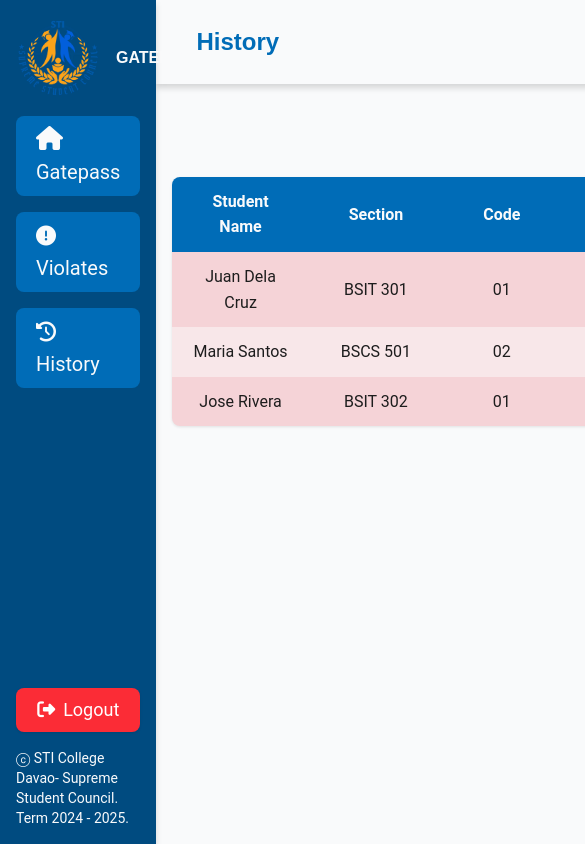
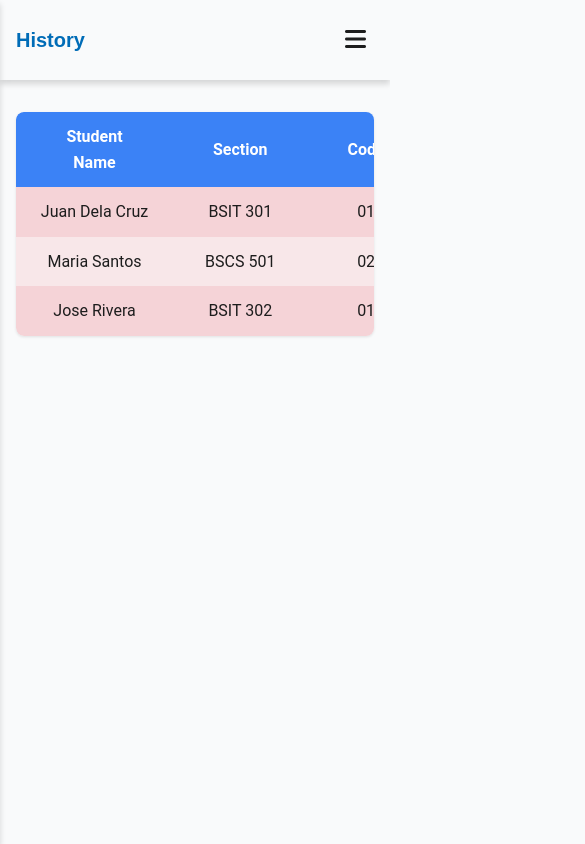
Before and after one commit to FlareDump/SSC-Events-Gatepass-System, a React (Vite) app: page /History in a window 390 px wide. Shown: the top 844 px of the page, 585 px wide, since content can reach past the window. Built offline with nearby package versions, Linux system fonts and the light colour scheme.

Commit message:
responsive update

```diff
--- a/src/History.jsx
+++ b/src/History.jsx
@@ -1,3 +1,4 @@
+import { useState } from 'react';
 import Navbar from './component/Navbar';
 import Sidebar from './component/Sidebar';
 import Violates from './component/Violates';
@@ -5,18 +6,47 @@ import History from './component/History';
 import './index.css';
 
 export default function App() {
+	const [sidebarOpen, setSidebarOpen] = useState(false);
+
+	const toggleSidebar = () => {
+		setSidebarOpen(!sidebarOpen);
+	};
+
+	const closeSidebar = () => {
+		setSidebarOpen(false);
+	};
+
 	return (
-		<div className="flex h-screen">
+		<div className="bg-accent grid h-screen grid-cols-1 lg:grid-cols-10">
+			{/* Mobile Overlay */}
+			{sidebarOpen && (
+				<div
+					className="bg-opacity-50 fixed inset-0 z-40 bg-black lg:hidden"
+					onClick={closeSidebar}
+				/>
+			)}
+
 			{/* Sidebar */}
-			<Sidebar />
+			<div
+				className={`fixed inset-y-0 left-0 z-50 col-span-0 w-full transform transition-transform duration-300 ease-in-out lg:relative lg:col-span-2 lg:translate-x-0 ${sidebarOpen ? 'translate-x-0' : '-translate-x-full'} `}
+			>
+				<Sidebar onClose={closeSidebar} />
+			</div>
 
 			{/* Main Area */}
-			<div className="flex flex-1 flex-col">
-				<Navbar name="History" />
-				<br /> <br /> <br />
-				<div className="flex-1 overflow-y-auto p-4">
-					<History />
-				</div>
+			<div className="col-span-1 min-w-0 flex-1 flex-col lg:col-span-8">
+				<Navbar
+					name="History"
+					onMenuClick={toggleSidebar}
+					className="sticky top-0 z-30"
+				/>
+
+				{/* Content Area */}
+				<main className="flex-1 lg:overflow-hidden">
+					<div className="p-4 sm:p-6 lg:p-8">
+						<History />
+					</div>
+				</main>
 			</div>
 		</div>
 	);
--- a/src/Home.jsx
+++ b/src/Home.jsx
@@ -16,7 +16,7 @@ export default function App() {
 	};
 
 	return (
-		<div className="bg-accent grid h-screen grid-cols-10 md:grid-cols-10">
+		<div className="bg-accent grid h-screen grid-cols-1 lg:grid-cols-10">
 			{/* Mobile Overlay */}
 			{sidebarOpen && (
 				<div
@@ -27,13 +27,13 @@ export default function App() {
 
 			{/* Sidebar */}
 			<div
-				className={`inset-y-0 left-0 z-50 col-span-2 w-full transform transition-transform duration-300 ease-in-out lg:static lg:inset-0 lg:translate-x-0 ${sidebarOpen ? 'translate-x-0' : '-translate-x-full'} `}
+				className={`fixed inset-y-0 left-0 z-50 col-span-0 w-full transform transition-transform duration-300 ease-in-out lg:relative lg:col-span-2 lg:translate-x-0 ${sidebarOpen ? 'translate-x-0' : '-translate-x-full'} `}
 			>
 				<Sidebar onClose={closeSidebar} />
 			</div>
 
 			{/* Main Area */}
-			<div className="col-span-8 min-w-0 flex-1 flex-col">
+			<div className="col-span-1 min-w-0 flex-1 flex-col lg:col-span-8">
 				<Navbar
 					name="Gatepass System"
 					onMenuClick={toggleSidebar}
--- a/src/Violates.jsx
+++ b/src/Violates.jsx
@@ -1,3 +1,4 @@
+import { useState } from 'react';
 import Navbar from './component/Navbar';
 import Sidebar from './component/Sidebar';
 import Violates from './component/Violates';
@@ -5,18 +6,47 @@ import History from './component/History';
 import './index.css';
 
 export default function App() {
+	const [sidebarOpen, setSidebarOpen] = useState(false);
+
+	const toggleSidebar = () => {
+		setSidebarOpen(!sidebarOpen);
+	};
+
+	const closeSidebar = () => {
+		setSidebarOpen(false);
+	};
+
 	return (
-		<div className="flex h-screen">
+		<div className="bg-accent grid h-screen grid-cols-1 lg:grid-cols-10">
+			{/* Mobile Overlay */}
+			{sidebarOpen && (
+				<div
+					className="bg-opacity-50 fixed inset-0 z-40 bg-black lg:hidden"
+					onClick={closeSidebar}
+				/>
+			)}
+
 			{/* Sidebar */}
-			<Sidebar />
+			<div
+				className={`fixed inset-y-0 left-0 z-50 col-span-0 w-full transform transition-transform duration-300 ease-in-out lg:relative lg:col-span-2 lg:translate-x-0 ${sidebarOpen ? 'translate-x-0' : '-translate-x-full'} `}
+			>
+				<Sidebar onClose={closeSidebar} />
+			</div>
 
 			{/* Main Area */}
-			<div className="flex flex-1 flex-col">
-				<Navbar name="Violates" />
-				<br /> <br /> <br />
-				<div className="flex-1 overflow-y-auto p-4">
-					<Violates />
-				</div>
+			<div className="col-span-1 min-w-0 flex-1 flex-col lg:col-span-8">
+				<Navbar
+					name="Violates"
+					onMenuClick={toggleSidebar}
+					className="sticky top-0 z-30"
+				/>
+
+				{/* Content Area */}
+				<main className="flex-1 lg:overflow-hidden">
+					<div className="p-4 sm:p-6 lg:p-8">
+						<Violates />
+					</div>
+				</main>
 			</div>
 		</div>
 	);
--- a/src/component/History.jsx
+++ b/src/component/History.jsx
@@ -32,16 +32,18 @@ export default function History() {
 	]);
 
 	return (
-		<div className="">
-			<table className="bg-accent w-full overflow-hidden rounded-md shadow-sm">
+		<div className="table-container">
+			<table className="bg-accent scrollable-table w-full overflow-hidden rounded-md shadow-sm">
 				<thead className="bg-primary text-light">
 					<tr>
-						<th className="px-10 py-3 font-semibold">Student Name</th>
-						<th className="px-10 py-3 font-semibold">Section</th>
-						<th className="px-10 py-3 font-semibold">Code</th>
-						<th className="px-10 py-3 font-semibold">Time Start</th>
-						<th className="px-10 py-3 font-semibold">Time End</th>
-						<th className="px-10 py-3 font-semibold">Status</th>
+						<th className="px-10 py-3 text-center font-semibold">
+							Student Name
+						</th>
+						<th className="px-10 py-3 text-center font-semibold">Section</th>
+						<th className="px-10 py-3 text-center font-semibold">Code</th>
+						<th className="px-10 py-3 text-center font-semibold">Time Start</th>
+						<th className="px-10 py-3 text-center font-semibold">Time End</th>
+						<th className="px-10 py-3 text-center font-semibold">Status</th>
 					</tr>
 				</thead>
 				<tbody>
@@ -62,6 +64,33 @@ export default function History() {
 					))}
 				</tbody>
 			</table>
+
+			<style jsx>{`
+				.table-container {
+					max-height: 70vh; /* Changed to 70% of viewport height */
+					max-width: 100%; /* Fits parent container */
+					overflow-x: auto; /* Enables horizontal scrolling */
+					overflow-y: auto; /* Enables vertical scrolling */
+				}
+
+				.scrollable-table {
+					min-width: 800px; /* Ensures horizontal scrolling */
+					border-collapse: collapse;
+				}
+
+				.scrollable-table thead {
+					position: sticky;
+					top: 0;
+					z-index: 10;
+					background-color: #3b82f6; /* Fallback for bg-primary */
+					color: #ffffff; /* Fallback for text-light */
+				}
+
+				.scrollable-table th {
+					background-color: #3b82f6; /* Ensure th matches thead */
+					color: #ffffff; /* Ensure text is visible */
+				}
+			`}</style>
 		</div>
 	);
 }
--- a/src/component/Navbar.jsx
+++ b/src/component/Navbar.jsx
@@ -4,6 +4,7 @@ import { useState, useEffect } from 'react';
 export default function Navbar(props) {
 	const navigate = useNavigate();
 	const [isDarkMode, setIsDarkMode] = useState(false);
+	const [isMenuOpen, setIsMenuOpen] = useState(false);
 
 	// Check for saved dark mode preference on component mount
 	useEffect(() => {
@@ -67,12 +68,18 @@ export default function Navbar(props) {
 		}
 	};
 
+	const toggleMenu = () => {
+		setIsMenuOpen(!isMenuOpen);
+	};
+
 	return (
-		<nav className="bg-accent flex w-full items-center justify-between px-10 py-4 shadow-md transition-colors duration-200">
-			<h1 className="text-primary translate-y-2 text-2xl font-bold">
+		<nav className="bg-accent flex w-full items-center justify-between px-4 py-4 shadow-md transition-colors duration-200 sm:px-6 lg:px-10">
+			<h1 className="text-primary translate-y-2 text-xl font-bold sm:text-2xl">
 				{props.name}
 			</h1>
-			<div className="flex items-center">
+
+			{/* Desktop Menu - Hidden on small/medium screens */}
+			<div className="hidden items-center lg:flex">
 				{/* Dark Mode Toggle Button */}
 				<button
 					onClick={(e) => handleButtonClick(e, toggleDarkMode)}
@@ -85,6 +92,153 @@ export default function Navbar(props) {
 					></i>
 				</button>
 			</div>
+
+			{/* Hamburger Menu Button - Visible on small/medium screens */}
+			<div className="lg:hidden">
+				<button
+					onClick={(e) => handleButtonClick(e, toggleMenu)}
+					className="text-dark hover:bg-primary/10 relative transform cursor-pointer overflow-hidden rounded-md p-2 text-2xl transition-all duration-200 ease-in-out hover:-translate-y-0.5 hover:scale-110 focus:outline-none active:scale-95"
+					aria-label="Toggle menu"
+				>
+					<div className="ripple-container absolute inset-0"></div>
+					<i
+						className={`fa-solid relative z-10 transition-all duration-300 ${
+							isMenuOpen ? 'fa-times' : 'fa-bars'
+						}`}
+					></i>
+				</button>
+			</div>
+
+			{/* Mobile Menu Overlay - Full Screen Sidebar */}
+			{isMenuOpen && (
+				<div className="fixed inset-0 z-50 lg:hidden">
+					{/* Background Overlay */}
+					<div
+						className="bg-opacity-50 absolute inset-0 bg-black transition-opacity duration-300"
+						onClick={() => setIsMenuOpen(false)}
+					></div>
+
+					{/* Sidebar Menu */}
+					<div
+						className={`bg-highlight absolute top-0 left-0 h-full w-full transform shadow-xl transition-transform duration-300 ease-in-out ${
+							isMenuOpen ? 'translate-x-0' : '-translate-x-full'
+						}`}
+					>
+						<div className="flex h-full flex-col justify-between p-6">
+							{/* Close Button */}
+							<div className="mb-4 flex justify-end">
+								<button
+									onClick={(e) =>
+										handleButtonClick(e, () => setIsMenuOpen(false))
+									}
+									className="text-light hover:bg-primary/20 relative transform cursor-pointer overflow-hidden rounded-full p-2 text-2xl transition-all duration-200 ease-in-out hover:-translate-y-0.5 hover:scale-110 focus:outline-none active:scale-95"
+									aria-label="Close menu"
+								>
+									<div className="ripple-container absolute inset-0"></div>
+									<i className="fa-solid fa-times relative z-10"></i>
+								</button>
+							</div>
+
+							{/* Top Section */}
+							<div className="flex-1 space-y-6">
+								{/* Logo and Title */}
+								<div className="flex flex-col items-center space-y-4">
+									<img
+										src="/public/Logo/SSC Logo.png"
+										alt="SSC"
+										className="h-16 w-16"
+									/>
+									<h1 className="text-light text-2xl font-bold">GATEPASS</h1>
+								</div>
+
+								{/* Navigation Links */}
+								<div className="space-y-3">
+									<a
+										href="/Gatepass"
+										className="text-light block text-lg"
+										onClick={() => setIsMenuOpen(false)}
+									>
+										<div className="bg-primary hover:bg-primary/80 rounded-md px-5 py-3 transition-colors">
+											<i className="fa-solid fa-house mr-3"></i>
+											Gatepass
+										</div>
+									</a>
+
+									<a
+										href="/Violates"
+										className="text-light block text-lg"
+										onClick={() => setIsMenuOpen(false)}
+									>
+										<div className="bg-primary hover:bg-primary/80 rounded-md px-5 py-3 transition-colors">
+											<i className="fa-solid fa-circle-exclamation mr-3"></i>
+											Violates
+										</div>
+									</a>
+
+									<a
+										href="/History"
+										className="text-light block text-lg"
+										onClick={() => setIsMenuOpen(false)}
+									>
+										<div className="bg-primary hover:bg-primary/80 rounded-md px-5 py-3 transition-colors">
+											<i className="fa-solid fa-clock-rotate-left mr-3"></i>
+											History
+										</div>
+									</a>
+
+									{/* Dark Mode Toggle in Sidebar Style */}
+									<button
+										onClick={(e) =>
+											handleButtonClick(e, () => {
+												toggleDarkMode();
+											})
+										}
+										className="text-light w-full text-left text-lg"
+									>
+										<div className="bg-primary hover:bg-primary/80 relative overflow-hidden rounded-md px-5 py-3 transition-colors">
+											<div className="ripple-container absolute inset-0"></div>
+											<span className="relative z-10 flex items-center">
+												<i
+													className={`mr-3 ${isDarkMode ? 'fa-solid fa-lightbulb text-yellow-400' : 'fa-regular fa-lightbulb'}`}
+												></i>
+												{isDarkMode ? 'Light Mode' : 'Dark Mode'}
+											</span>
+										</div>
+									</button>
+								</div>
+							</div>
+
+							{/* Bottom Section */}
+							<div className="space-y-4">
+								{/* Logout Button */}
+								<button
+									onClick={(e) =>
+										handleButtonClick(e, () => {
+											navigate('/');
+											setIsMenuOpen(false);
+										})
+									}
+									className="relative w-full transform cursor-pointer overflow-hidden rounded-md bg-red-500 px-4 py-3 text-white shadow-sm transition-all duration-200 ease-in-out hover:-translate-y-0.5 hover:scale-105 hover:bg-red-600 hover:shadow-md focus:ring-2 focus:ring-red-500 focus:ring-offset-2 focus:outline-none active:scale-95"
+								>
+									<div className="ripple-container absolute inset-0"></div>
+									<span className="relative z-10 flex items-center justify-center gap-2 text-lg">
+										<i className="fa-solid fa-right-from-bracket"></i>
+										Logout
+									</span>
+								</button>
+
+								{/* Copyright */}
+								<div className="text-center">
+									<p className="text-light text-sm">
+										ⓒ STI College Davao- Supreme Student Council.
+									</p>
+									<p className="text-light text-sm">Term 2024 - 2025.</p>
+								</div>
+							</div>
+						</div>
+					</div>
+				</div>
+			)}
 
 			<style jsx>{`
 				@keyframes ripple {
```
Also changed, not shown: src/component/Violates.jsx (+27 -8 lines).
